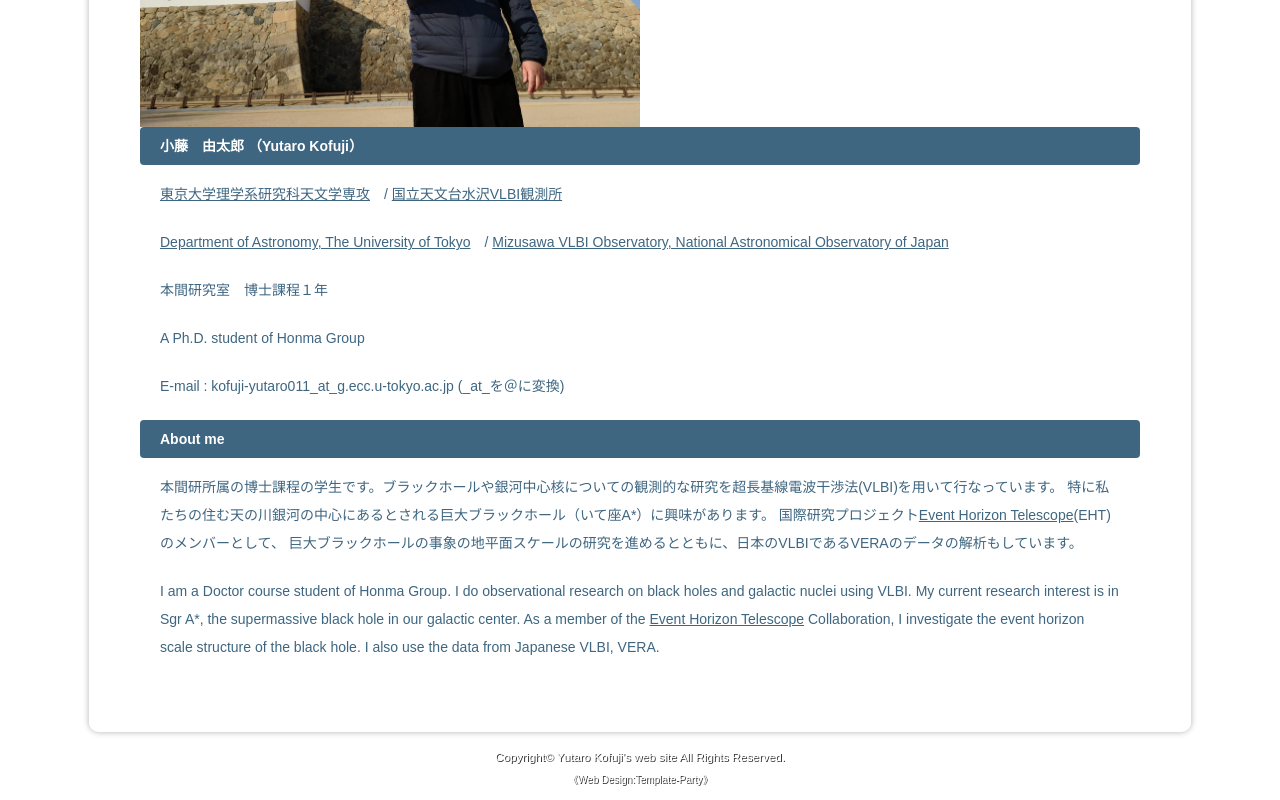
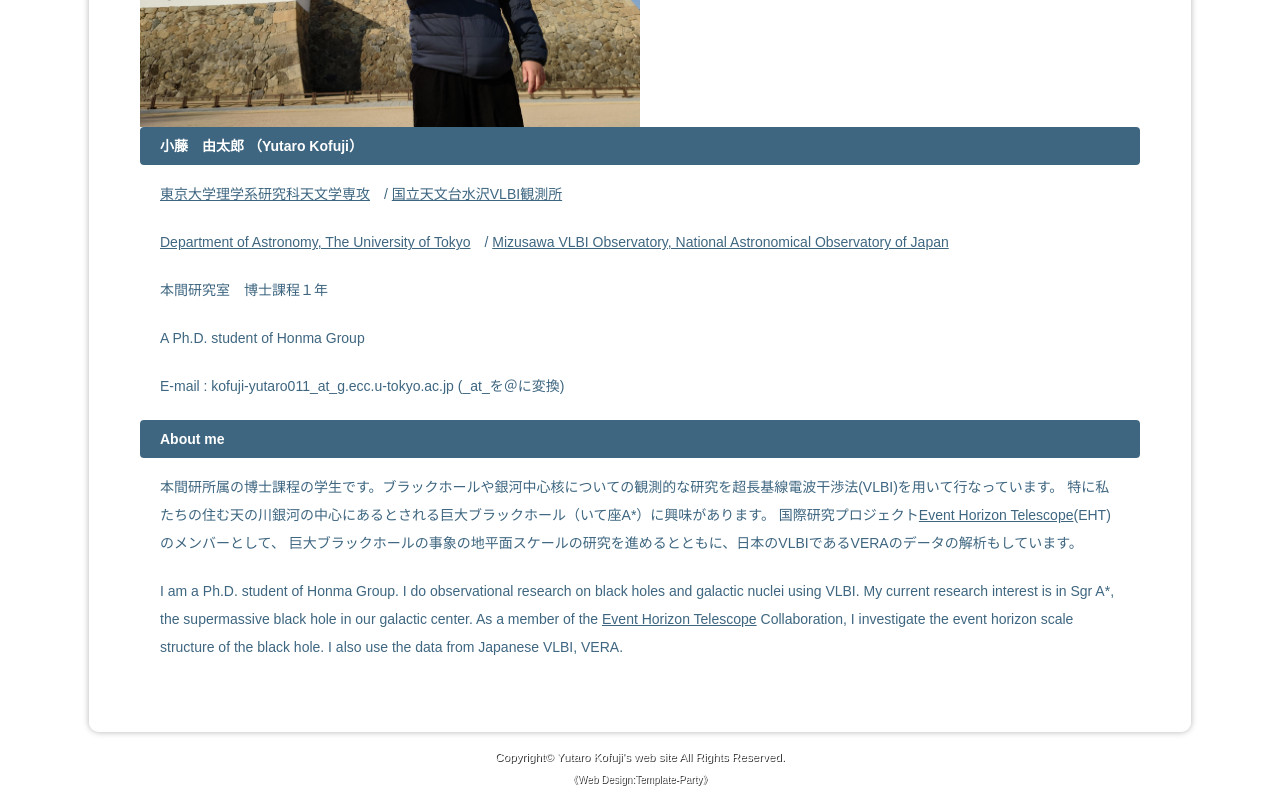
Before and after one commit to ykofuji/ykofuji.github.io, a plain HTML site: page index.html in a window 1280 px wide. Shown: the part 569-1369 px from the top of the page. Drawn offline with Linux system fonts and the light colour scheme.

Commit message:
Update index.html

```diff
--- a/index.html
+++ b/index.html
@@ -54,7 +54,7 @@
 	国際研究プロジェクト<a href="https://www.miz.nao.ac.jp/eht-j/top">Event Horizon Telescope</a>(EHT)のメンバーとして、
 	巨大ブラックホールの事象の地平面スケールの研究を進めるとともに、日本のVLBIであるVERAのデータの解析もしています。</p>
 
-<p> I am a Doctor course student of Honma Group.
+<p> I am a Ph.D. student of Honma Group.
 	I do observational research on black holes and galactic nuclei using VLBI.
 	My current research interest is in Sgr A*, the supermassive black hole in our galactic center.
 	As a member of the <a href="https://eventhorizontelescope.org/">Event Horizon Telescope</a> Collaboration,
```
